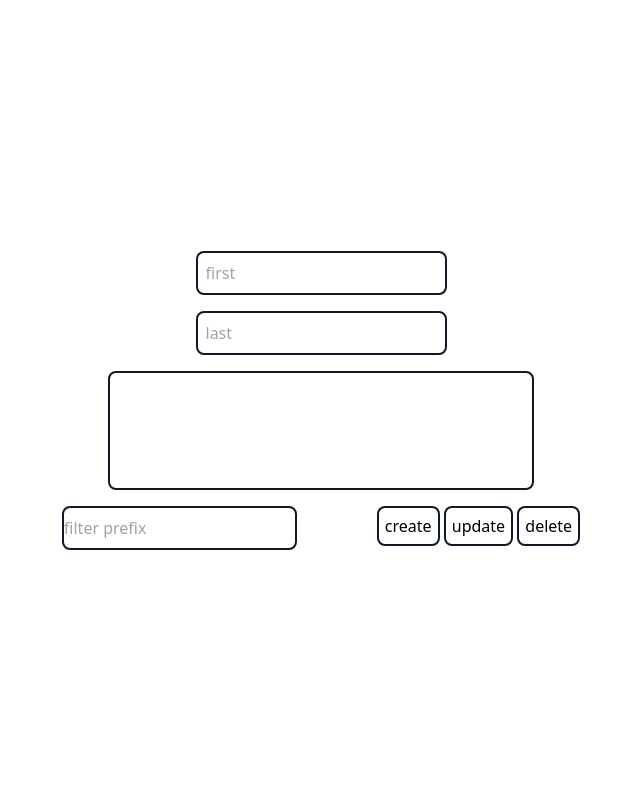
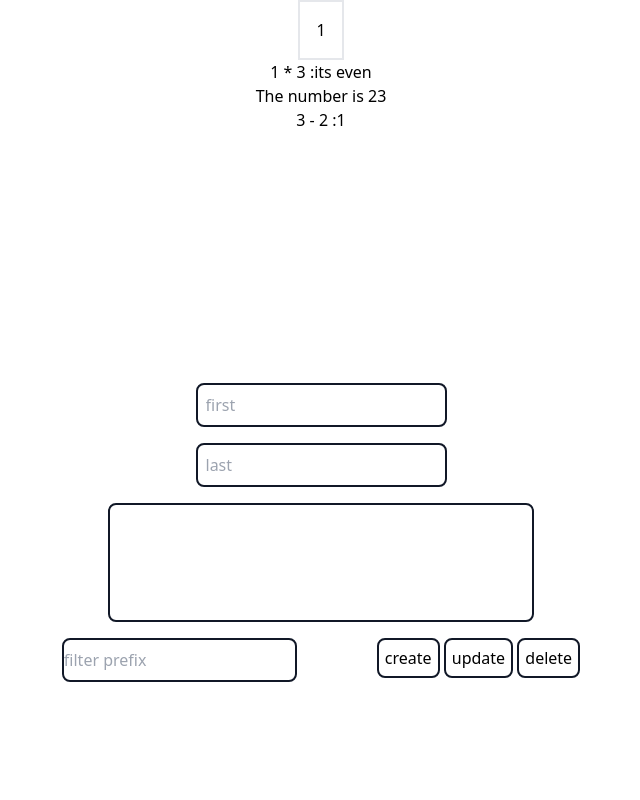
Before and after one commit to Amjad-722/Svelt-5-Curd-Operationes, a SvelteKit app: page / in a window 1280 px wide. Shown: the top 800 px of the page, without its empty margins (319-959 px from the left). Built offline with nearby package versions, Linux system fonts and the light colour scheme.

Commit message:
created counter

```diff
--- /dev/null
+++ b/src/Component/Counter/counter.svelte
@@ -0,0 +1,31 @@
+<script>
+
+    let count =$state(1);
+    let double =$derived (count * 3);
+    let minus =$derived (double - 2);
+
+
+    let {number} = $props ();
+
+    $effect(() => {
+
+        if(minus == 37) {
+            alert("its ti high");
+        }
+
+    })
+
+    function hundleClick() {
+        count += 1;
+    }
+
+
+</script>
+<div class="flex flex-col justify-center items-center">
+    <button class="p-4 border-2" onclick={hundleClick}>
+{count}
+    </button>
+    <p> {count} * 3 :{ double  === 3 ? "its even" : "its odd"} </p>
+    <p>The number is {number}</p>
+    <p> {double} - 2 :{minus}</p>
+</div>
--- a/src/routes/+page.svelte
+++ b/src/routes/+page.svelte
@@ -1,6 +1,8 @@
 
 
 <script>
+  import Counter from "../Component/Counter/counter.svelte";
+
 	let people = $state([
 
 	]);
@@ -56,6 +58,7 @@
 	}
 </script>
 
+<div><Counter number={23}/></div>
 
 <div class="h-screen  flex flex-col justify-center items-center gap-4">
     <label><input bind:value={first} placeholder="first" class="border-2 border-gray-900 rounded-lg py-2 px-2" /></label>
@@ -80,3 +83,5 @@
 
 </div>
 </div>
+
+<div class="sss"><Counter/></div>
```
